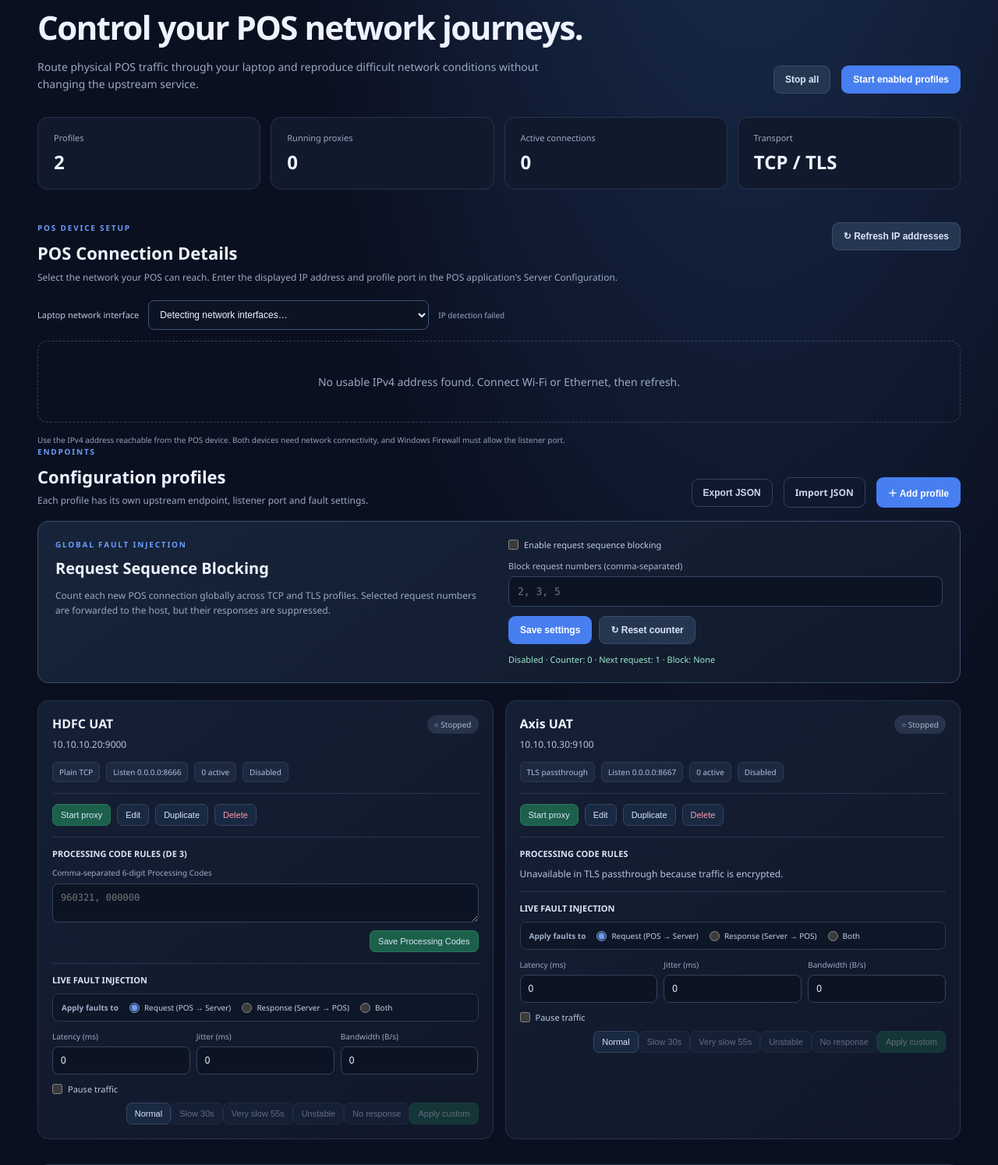
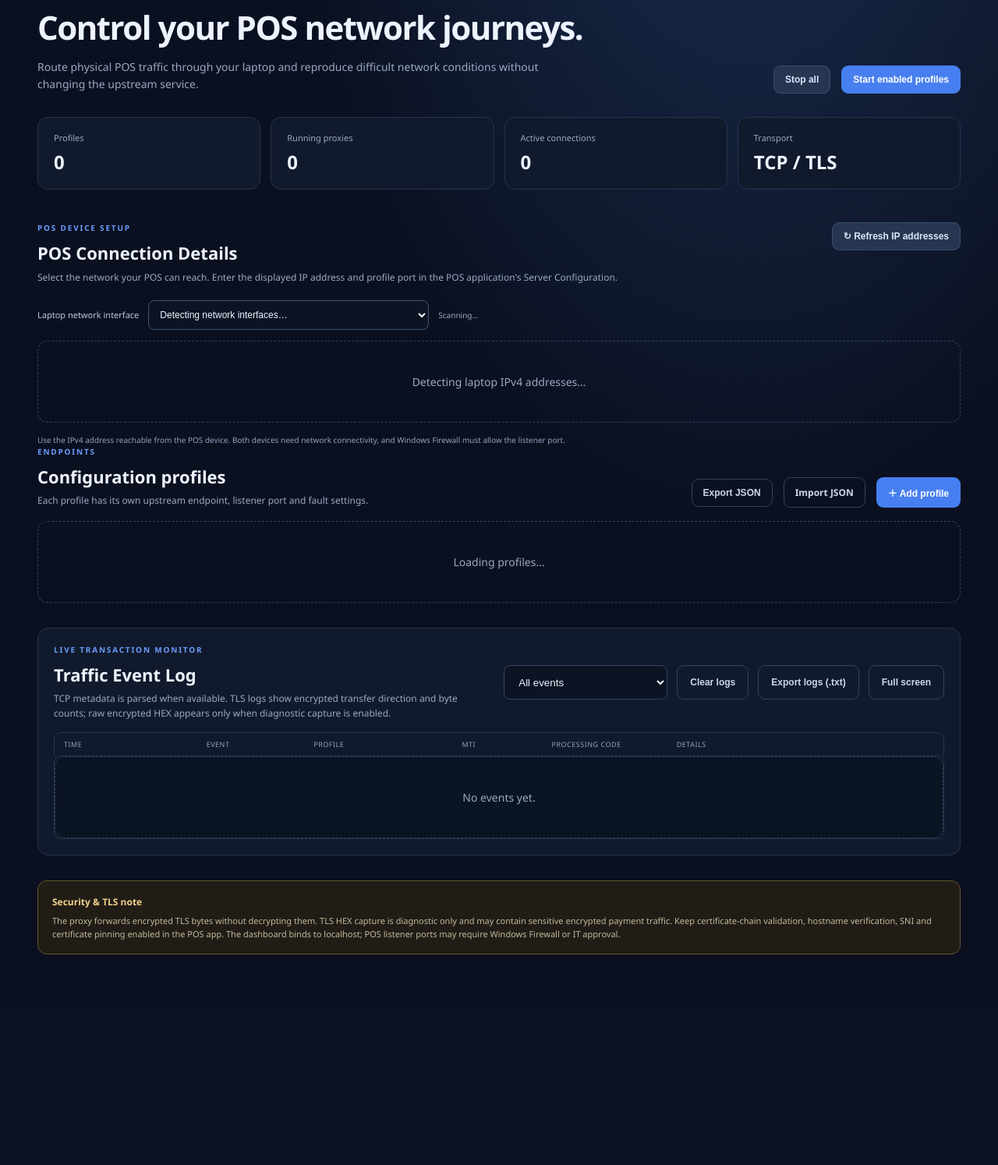
Before and after one commit to abhijitrao/NetworkSimulator, a Flask app: page / in a window 1280 px wide. Shown: the part 142-1636 px from the top of the page at 78% size. After the commit the page ends 1366 px from the top, so only its background shows below. Run offline with Flask 3, Linux system fonts and the light colour scheme; data that the repository does not hold is empty.

Commit message:
Move request sequence controls into profiles

```diff
--- a/templates/index.html
+++ b/templates/index.html
@@ -20,7 +20,6 @@
       <p class="network-footnote">Use the IPv4 address reachable from the POS device. Both devices need network connectivity, and Windows Firewall must allow the listener port.</p>
     </section>
     <section class="section-head"><div><p class="eyebrow">ENDPOINTS</p><h2>Configuration profiles</h2><p class="muted">Each profile has its own upstream endpoint, listener port and fault settings.</p></div><div class="section-actions"><button class="btn ghost" id="exportBtn">Export JSON</button><label class="btn ghost file-btn">Import JSON<input type="file" id="importFile" accept="application/json"></label><button class="btn primary" id="addProfileBtn">＋ Add profile</button></div></section>
-    <section class="sequence-fault-panel"><div><p class="eyebrow">GLOBAL FAULT INJECTION</p><h2>Request Sequence Blocking</h2><p class="muted">Count each new POS connection globally across TCP and TLS profiles. Selected request numbers are forwarded to the host, but their responses are suppressed.</p></div><div class="sequence-controls"><label class="check"><input type="checkbox" id="sequenceEnabled"> Enable request sequence blocking</label><label class="sequence-orders-label">Block request numbers (comma-separated)<input id="sequenceOrders" type="text" placeholder="2, 3, 5" autocomplete="off"></label><div class="sequence-actions"><button class="btn primary" id="saveSequenceBtn" type="button">Save settings</button><button class="btn secondary" id="resetSequenceBtn" type="button">↻ Reset counter</button></div><p class="sequence-status" id="sequenceStatus">Disabled · Counter: 0</p></div></section>
     <section id="profileList" class="profile-grid"><div class="empty">Loading profiles…</div></section>
     <section class="event-panel"><div class="section-head"><div><p class="eyebrow">LIVE TRANSACTION MONITOR</p><h2>Traffic Event Log</h2><p class="muted">TCP metadata is parsed when available. TLS logs show encrypted transfer direction and byte counts; raw encrypted HEX appears only when diagnostic capture is enabled.</p></div><div class="section-actions"><select id="eventFilter"><option value="all">All events</option><option value="REQUEST">Request (POS → Server)</option><option value="RESPONSE">Response</option><option value="CONNECTED">Connected</option><option value="DISCONNECTED">Disconnected</option><option value="CONNECTION_ERROR">Connection errors</option><option value="DROPPED">Dropped</option><option value="SEQUENCE_BLOCKED">Sequence blocked</option><option value="SEQUENCE_REQUEST">Sequence allowed</option><option value="PARSE_ERROR">Parse errors</option></select><button class="btn ghost" id="clearEventsBtn">Clear logs</button><button class="btn ghost" id="exportEventsBtn">Export logs (.txt)</button><button class="btn ghost" id="expandEventsBtn" aria-pressed="false">Full screen</button></div></div><div class="event-columns"><span>Time</span><span>Event</span><span>Profile</span><span>MTI</span><span>Processing Code</span><span>Details</span></div><div id="eventLog" class="event-log"><div class="empty">No events yet.</div></div></section>
     <section class="notice"><strong>Security & TLS note</strong><p>The proxy forwards encrypted TLS bytes without decrypting them. TLS HEX capture is diagnostic only and may contain sensitive encrypted payment traffic. Keep certificate-chain validation, hostname verification, SNI and certificate pinning enabled in the POS app. The dashboard binds to localhost; POS listener ports may require Windows Firewall or IT approval.</p></section>
```
